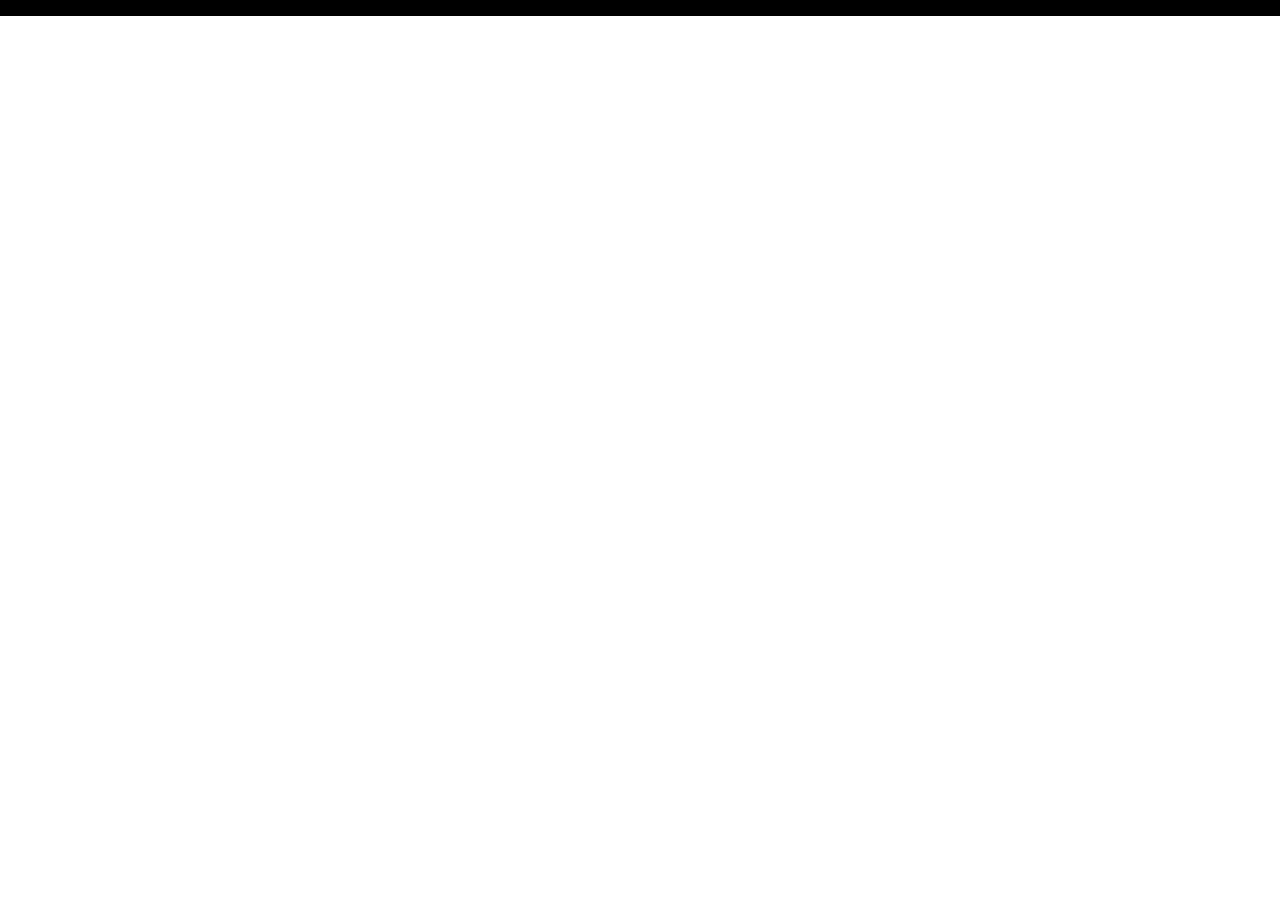
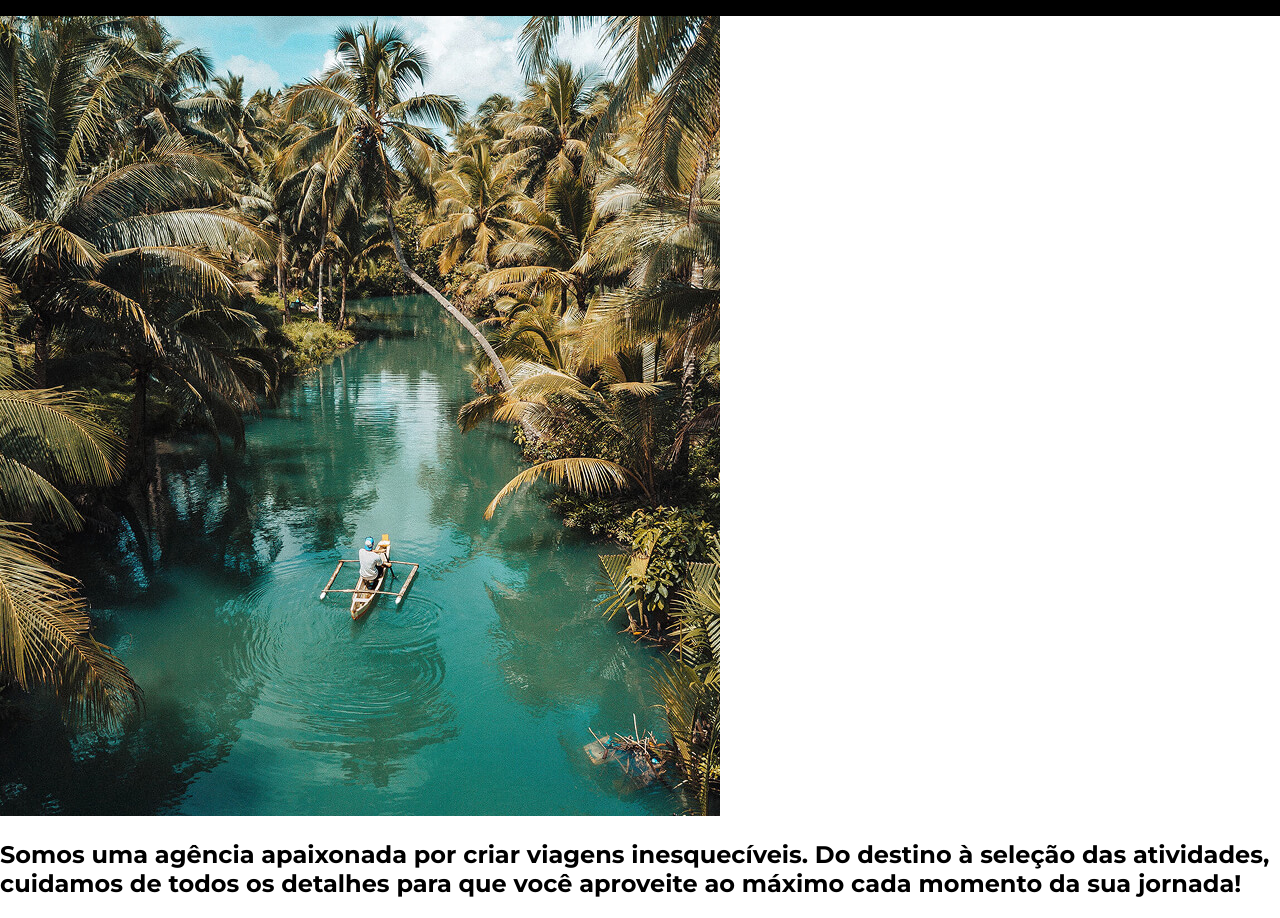
Before and after one commit to DaviBeiral/jornada-viagem, a plain HTML site: page index.html in a window 1280 px wide. Shown: the part 124-1042 px from the top of the page. Before the commit the page ends 800 px from the top, so only its background shows below. Drawn offline with Linux system fonts and the light colour scheme.

Commit message:
inicia estrutura do hero

```diff
--- /dev/null
+++ b/css/hero.css
@@ -0,0 +1,2 @@
+.hero-img {
+}
--- a/css/styles.css
+++ b/css/styles.css
@@ -1,2 +1,3 @@
 @import url(global.css);
 @import url(header.css);
+@import url(hero.css);
--- a/index.html
+++ b/index.html
@@ -47,5 +47,9 @@
         </nav>
       </div>
     </header>
+    <section class="hero">
+      <img class="hero-img" src="img/hero-mobile.jpg" alt="imagem de um barquinho em um lago florestal">
+      <h2>Somos uma agência apaixonada por criar viagens inesquecíveis. Do destino à seleção das atividades, cuidamos de todos os detalhes para que você aproveite ao máximo cada momento da sua jornada!</h2>
+    </section>
   </body>
 </html>
```
Also changed, not shown: img/hero-mobile.jpg (added).
